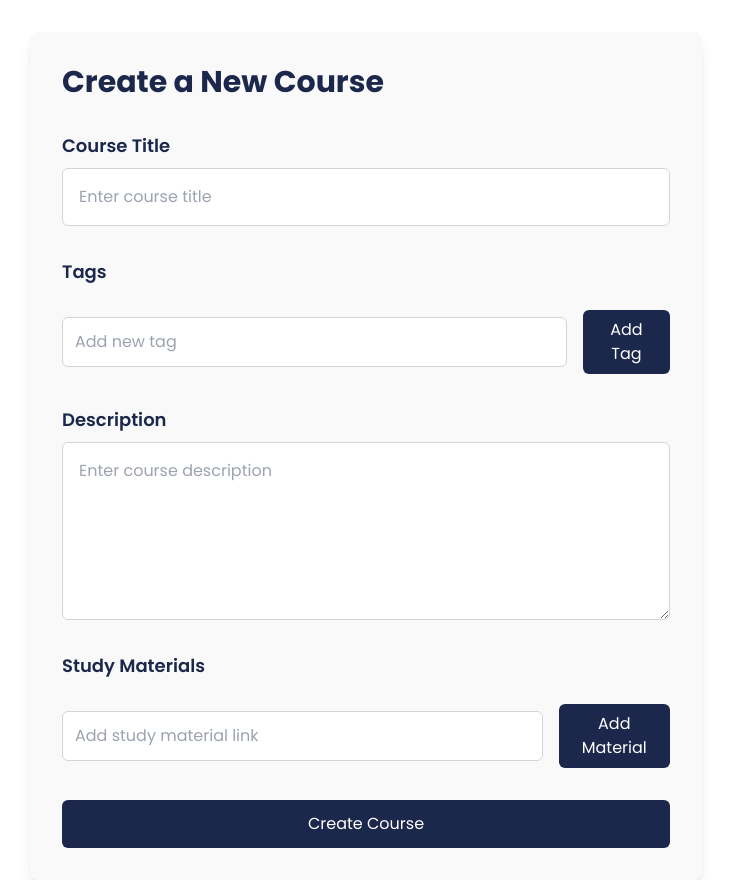
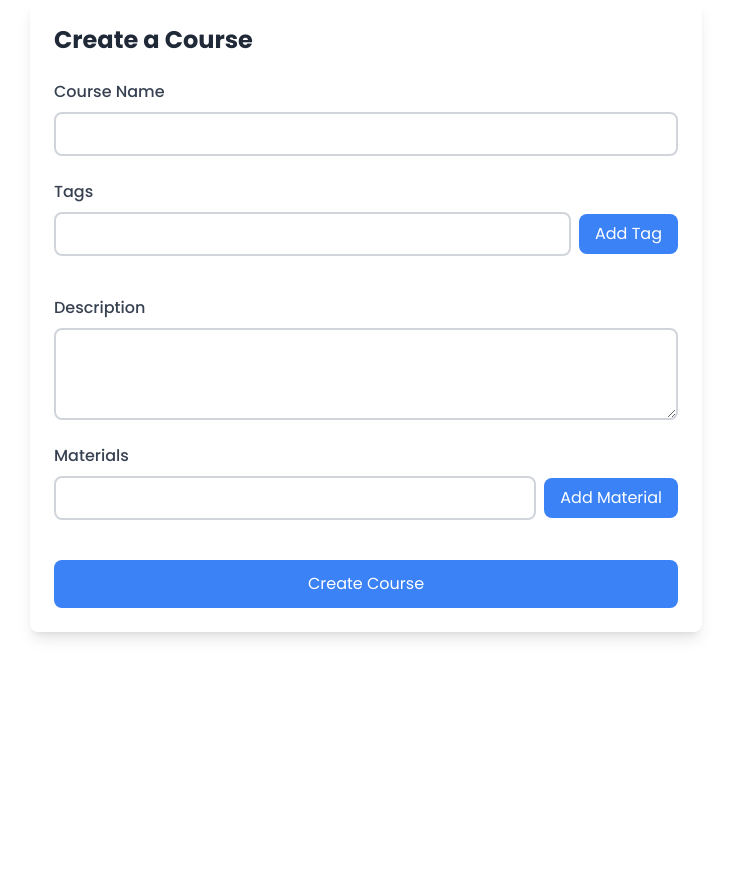
Before and after one commit to natalisvd/edu_tech, a Next.js app: page /create-course in a window 1280 px wide. Shown: the whole page, without its empty margins (274-1005 px from the left). After the commit the page ends 800 px from the top, so only its background shows below. Built offline with nearby package versions, Linux system fonts and the light colour scheme.

Commit message:
Create course in progress

```diff
--- a/app/(course)/create-course/page.tsx
+++ b/app/(course)/create-course/page.tsx
@@ -1,169 +1,194 @@
-'use client';
+'use client'
+import { useFormik } from "formik";
+import * as Yup from "yup";
+import { useState } from "react";
+import { useRouter } from "next/navigation";
 
-import { useState } from 'react';
-import { useForm, FormProvider } from 'react-hook-form';
+const validationSchema = Yup.object({
+  courseName: Yup.string().required("Course name is required"),
+  tags: Yup.array().min(1, "At least one tag is required"),
+  description: Yup.string().required("Description is required"),
+  materials: Yup.array().of(Yup.string().url("Must be a valid URL")),
+});
 
-type FormValues = {
-  title: string;
+interface FormValues {
+  courseName: string;
+  tags: string[];
   description: string;
-  tags: string[];
   materials: string[];
-};
+  tagsInput: string;
+  materialsInput: string;
+}
 
 export default function CreateCourse() {
-  const methods = useForm<FormValues>({
-    defaultValues: {
-      title: '',
-      description: '',
+  const router = useRouter();
+  const [tags, setTags] = useState<string[]>([]);
+  const [materials, setMaterials] = useState<string[]>([]);
+
+  const formik = useFormik<FormValues>({
+    initialValues: {
+      courseName: "",
       tags: [],
+      description: "",
       materials: [],
+      tagsInput: "",
+      materialsInput: "",
+    },
+    validationSchema,
+    onSubmit: (values) => {
+      console.log("Form values:", values);
     },
   });
 
-  const { register, handleSubmit, watch, setValue, getValues } = methods;
+  const handleAddTag = () => {
+    if (formik.values.tagsInput) {
+      setTags((prevTags) => [...prevTags, formik.values.tagsInput]);
+      formik.setFieldValue("tags", [...formik.values.tags, formik.values.tagsInput]);
+      formik.setFieldValue("tagsInput", "");
+    }
+  };
 
-  const [newTag, setNewTag] = useState('');
-  const [newMaterial, setNewMaterial] = useState('');
-
-  const handleAddTag = () => {
-    const tags = getValues('tags');
-    if (newTag && !tags.includes(newTag)) {
-      setValue('tags', [...tags, newTag]);
-      setNewTag('');
+  const handleAddMaterial = () => {
+    if (formik.values.materialsInput) {
+      setMaterials((prevMaterials) => [...prevMaterials, formik.values.materialsInput]);
+      formik.setFieldValue("materials", [...formik.values.materials, formik.values.materialsInput]);
+      formik.setFieldValue("materialsInput", "");
     }
   };
 
   const handleRemoveTag = (tag: string) => {
-    const tags = getValues('tags').filter((t) => t !== tag);
-    setValue('tags', tags);
-  };
-
-  const handleAddMaterial = () => {
-    if (newMaterial) {
-      const materials = getValues('materials');
-      setValue('materials', [...materials, newMaterial]);
-      setNewMaterial('');
-    }
+    setTags((prevTags) => prevTags.filter(t => t !== tag));
+    formik.setFieldValue("tags", tags.filter(t => t !== tag));
   };
 
   const handleRemoveMaterial = (material: string) => {
-    const materials = getValues('materials').filter((m) => m !== material);
-    setValue('materials', materials);
-  };
-
-  const onSubmit = (data: FormValues) => {
-    console.log(data);
-    // Handle form submission
+    setMaterials((prevMaterials) => prevMaterials.filter(m => m !== material));
+    formik.setFieldValue("materials", materials.filter(m => m !== material));
   };
 
   return (
-    <FormProvider {...methods}>
-      <div className="p-8 bg-[#F9F9F9] shadow-lg rounded-lg max-w-2xl mx-auto mt-8">
-        <h1 className="text-3xl font-bold text-[#1C274C] mb-8">Create a New Course</h1>
-
-        <form onSubmit={handleSubmit(onSubmit)} className="space-y-8">
-          {/* Course Title */}
+    <div className="p-6 max-w-2xl mx-auto bg-white shadow-lg rounded-lg">
+      <h1 className="text-2xl font-bold text-gray-800 mb-6">Create a Course</h1>
+      <form onSubmit={formik.handleSubmit} className="space-y-6">
         <div className="form-control">
-            <label htmlFor="title" className="block text-[#1C274C] font-semibold mb-2 text-lg">Course Title</label>
+          <label htmlFor="courseName" className="block text-gray-700 font-medium mb-2">Course Name</label>
           <input
-              id="title"
-              {...register('title', { required: 'Title is required' })}
-              className="w-full border border-[#D1D5DB] p-4 rounded-md focus:outline-none focus:ring-2 focus:ring-[#1C274C]"
-              placeholder="Enter course title"
+            id="courseName"
+            name="courseName"
+            type="text"
+            onChange={formik.handleChange}
+            onBlur={formik.handleBlur}
+            value={formik.values.courseName}
+            className={`w-full p-2 border-2 border-gray-300 rounded-lg focus:outline-none focus:border-blue-500 ${
+              formik.touched.courseName && formik.errors.courseName ? 'border-red-500' : ''
+            }`}
           />
+          {formik.touched.courseName && formik.errors.courseName ? (
+            <div className="text-red-500 text-sm mt-1">{formik.errors.courseName}</div>
+          ) : null}
         </div>
 
-          {/* Tags */}
         <div className="form-control">
-            <label className="block text-[#1C274C] font-semibold mb-2 text-lg">Tags</label>
-            <div className="flex flex-wrap gap-3 mb-4">
-              {watch('tags').map((tag: string) => (
-                <div key={tag} className="flex items-center bg-[#E0E7FF] px-4 py-2 rounded-full text-[#1C274C] text-sm">
-                  {tag}
+          <label htmlFor="tagsInput" className="block text-gray-700 font-medium mb-2">Tags</label>
+          <div className="flex items-center gap-2 mb-4">
+            <input
+              id="tagsInput"
+              name="tagsInput"
+              type="text"
+              onChange={formik.handleChange}
+              onBlur={formik.handleBlur}
+              value={formik.values.tagsInput}
+              className="flex-grow p-2 border-2 border-gray-300 rounded-lg focus:outline-none focus:border-blue-500"
+            />
+            <button
+              type="button"
+              onClick={handleAddTag}
+              className="bg-blue-500 text-white px-4 py-2 rounded-lg hover:bg-blue-600"
+            >
+              Add Tag
+            </button>
+          </div>
+          <div className="flex flex-wrap gap-2">
+            {tags.map((tag, index) => (
+              <div key={index} className="bg-gray-200 text-gray-800 px-3 py-1 rounded-full border border-gray-300 flex items-center gap-2">
+                <span>{tag}</span>
                 <button
                   type="button"
                   onClick={() => handleRemoveTag(tag)}
-                    className="ml-2 text-red-500 text-lg"
+                  className="text-red-500 hover:text-red-700"
                 >
                   &times;
                 </button>
               </div>
             ))}
           </div>
-            <div className="flex items-center">
+          {formik.touched.tags && formik.errors.tags ? (
+            <div className="text-red-500 text-sm mt-1">{formik.errors.tags}</div>
+          ) : null}
+        </div>
+
+        <div className="form-control">
+          <label htmlFor="description" className="block text-gray-700 font-medium mb-2">Description</label>
+          <textarea
+            id="description"
+            name="description"
+            onChange={formik.handleChange}
+            onBlur={formik.handleBlur}
+            value={formik.values.description}
+            className={`w-full p-2 border-2 border-gray-300 rounded-lg focus:outline-none focus:border-blue-500`}
+            rows={3}
+          />
+          {formik.touched.description && formik.errors.description ? (
+            <div className="text-red-500 text-sm mt-1">{formik.errors.description}</div>
+          ) : null}
+        </div>
+
+        <div className="form-control">
+          <label htmlFor="materialsInput" className="block text-gray-700 font-medium mb-2">Materials</label>
+          <div className="flex items-center gap-2 mb-4">
             <input
+              id="materialsInput"
+              name="materialsInput"
               type="text"
-                value={newTag}
-                onChange={(e) => setNewTag(e.target.value)}
-                className="border border-[#D1D5DB] p-3 rounded-md w-full focus:outline-none focus:ring-2 focus:ring-[#1C274C]"
-                placeholder="Add new tag"
+              onChange={formik.handleChange}
+              onBlur={formik.handleBlur}
+              value={formik.values.materialsInput}
+              className="flex-grow p-2 border-2 border-gray-300 rounded-lg focus:outline-none focus:border-blue-500"
             />
             <button
               type="button"
-                onClick={handleAddTag}
-                className="ml-4 bg-[#1C274C] text-white px-4 py-2 rounded-md hover:bg-[#334466]"
+              onClick={handleAddMaterial}
+              className="bg-blue-500 text-white px-4 py-2 rounded-lg hover:bg-blue-600"
             >
-                Add Tag
+              Add Material
             </button>
           </div>
-          </div>
-
-          {/* Description */}
-          <div className="form-control">
-            <label htmlFor="description" className="block text-[#1C274C] font-semibold mb-2 text-lg">Description</label>
-            <textarea
-              id="description"
-              {...register('description')}
-              className="w-full border border-[#D1D5DB] p-4 rounded-md focus:outline-none focus:ring-2 focus:ring-[#1C274C]"
-              placeholder="Enter course description"
-              rows={6}
-            />
-          </div>
-
-          {/* Study Materials */}
-          <div className="form-control">
-            <label className="block text-[#1C274C] font-semibold mb-2 text-lg">Study Materials</label>
-            <div className="space-y-2 mb-4">
-              {watch('materials').map((material: string) => (
-                <div key={material} className="flex justify-between items-center bg-[#E0E7FF] p-3 rounded-md">
-                  <span className="text-[#1C274C] text-sm">{material}</span>
+          <div className="flex flex-wrap gap-2">
+            {materials.map((material, index) => (
+              <div key={index} className="bg-gray-200 text-gray-800 px-3 py-1 rounded-full border border-gray-300 flex items-center gap-2">
+                <a href={material} target="_blank" rel="noopener noreferrer" className="truncate">{material}</a>
                 <button
                   type="button"
                   onClick={() => handleRemoveMaterial(material)}
-                    className="text-red-500 text-lg"
+                  className="text-red-500 hover:text-red-700"
                 >
                   &times;
                 </button>
               </div>
             ))}
           </div>
-            <div className="flex items-center">
-              <input
-                type="text"
-                value={newMaterial}
-                onChange={(e) => setNewMaterial(e.target.value)}
-                className="border border-[#D1D5DB] p-3 rounded-md w-full focus:outline-none focus:ring-2 focus:ring-[#1C274C]"
-                placeholder="Add study material link"
-              />
-              <button
-                type="button"
-                onClick={handleAddMaterial}
-                className="ml-4 bg-[#1C274C] text-white px-4 py-2 rounded-md hover:bg-[#334466]"
-              >
-                Add Material
-              </button>
-            </div>
+          {formik.touched.materials && formik.errors.materials ? (
+            <div className="text-red-500 text-sm mt-1">{formik.errors.materials}</div>
+          ) : null}
         </div>
 
-          {/* Submit Button */}
         <button
           type="submit"
-            className="w-full bg-[#1C274C] text-white px-6 py-3 rounded-md hover:bg-[#334466]"
+          className="w-full bg-blue-500 text-white py-3 rounded-lg hover:bg-blue-600"
         >
           Create Course
         </button>
       </form>
     </div>
-    </FormProvider>
   );
 }
```
Lines whose indentation alone changed are shown as unchanged.
